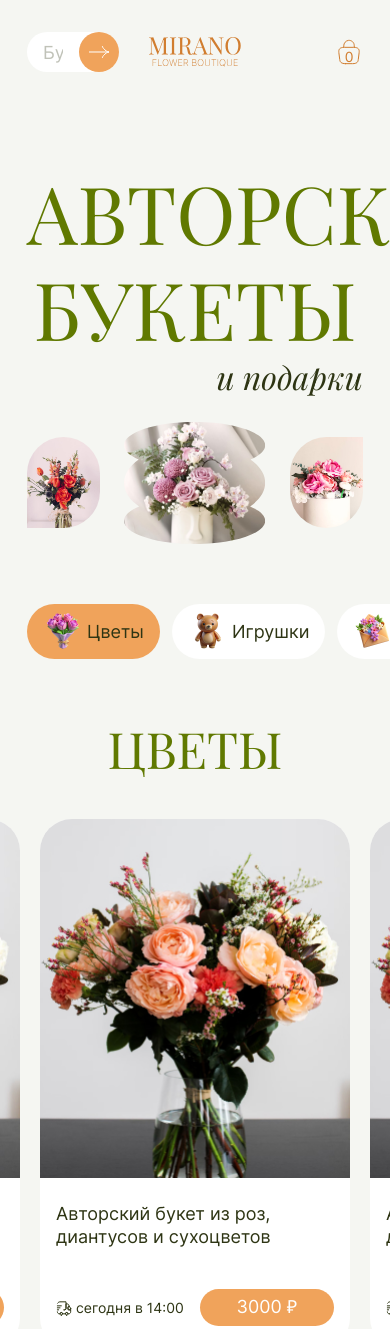
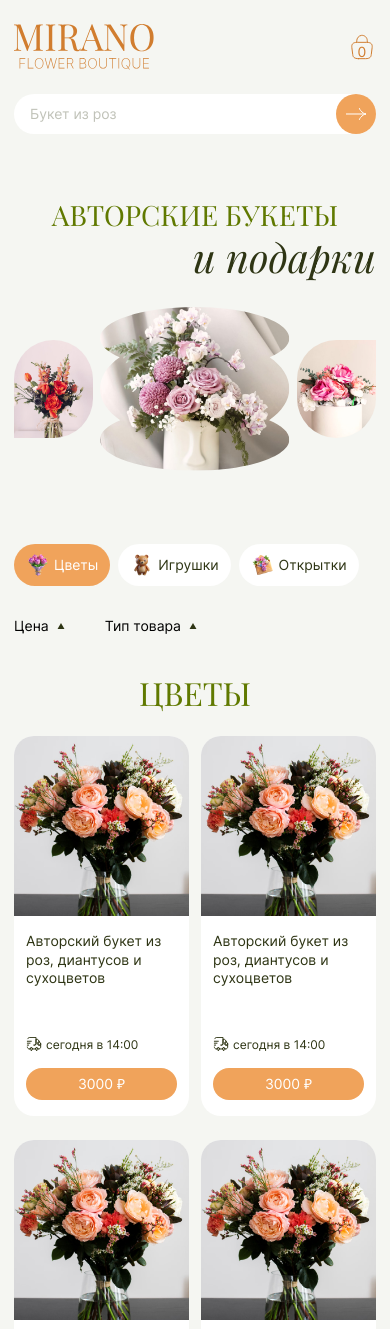
Before and after one commit to i-webtest/mirano, a website built with Vite: page index.html in a window 390 px wide. Shown: the top 1329 px of the page. Built offline with nearby package versions, Linux system fonts and the light colour scheme.

Commit message:
Add: media queries

```diff
--- a/index.html
+++ b/index.html
@@ -112,8 +112,8 @@
             <div class="filter__choices choices">
               <button class="filter__select choices__btn">Цена</button>
 
-              <div class="choices__box">
-                <fieldset class="filter__group">
+              <div class="choices__box filter__choices-box">
+                <fieldset class="filter__price">
                   <input class="filter__input-price" type="text" placeholder="до" />
                   <input class="filter__input-price" type="text" placeholder="от" />
                 </fieldset>
@@ -123,7 +123,7 @@
             <div class="filter__choices choices">
               <button class="filter__select choices__btn">Тип товара</button>
 
-              <div class="choices__box">
+              <div class="choices__box filter__choices-box">
                 <ul class="filter__type-list">
                   <li class="filter__type-item">
                     <button class="filter__type-button">Монобукеты</button>
@@ -163,12 +163,14 @@
                 <div class="card__content">
                   <h3 class="card__title">Авторский букет из роз, диантусов и сухоцветов</h3>
 
+                  <div class="card__footer">
                     <p class="card__date-delivery">сегодня в 14:00</p>
 
                     <button class="card__button">
                       <span class="card__price">3000 ₽</span>
                       <span class="card__button-text">в корзину</span>
                     </button>
+                  </div>
                 </div>
               </article>
             </li>
@@ -180,12 +182,14 @@
                 <div class="card__content">
                   <h3 class="card__title">Авторский букет из роз, диантусов и сухоцветов</h3>
 
+                  <div class="card__footer">
                     <p class="card__date-delivery">сегодня в 14:00</p>
 
                     <button class="card__button">
                       <span class="card__price">3000 ₽</span>
                       <span class="card__button-text">в корзину</span>
                     </button>
+                  </div>
                 </div>
               </article>
             </li>
@@ -197,12 +201,14 @@
                 <div class="card__content">
                   <h3 class="card__title">Авторский букет из роз, диантусов и сухоцветов</h3>
 
+                  <div class="card__footer">
                     <p class="card__date-delivery">сегодня в 14:00</p>
 
                     <button class="card__button">
                       <span class="card__price">3000 ₽</span>
                       <span class="card__button-text">в корзину</span>
                     </button>
+                  </div>
                 </div>
               </article>
             </li>
@@ -214,12 +220,14 @@
                 <div class="card__content">
                   <h3 class="card__title">Авторский букет из роз, диантусов и сухоцветов</h3>
 
+                  <div class="card__footer">
                     <p class="card__date-delivery">сегодня в 14:00</p>
 
                     <button class="card__button">
                       <span class="card__price">3000 ₽</span>
                       <span class="card__button-text">в корзину</span>
                     </button>
+                  </div>
                 </div>
               </article>
             </li>
@@ -231,12 +239,14 @@
                 <div class="card__content">
                   <h3 class="card__title">Авторский букет из роз, диантусов и сухоцветов</h3>
 
+                  <div class="card__footer">
                     <p class="card__date-delivery">сегодня в 14:00</p>
 
                     <button class="card__button">
                       <span class="card__price">3000 ₽</span>
                       <span class="card__button-text">в корзину</span>
                     </button>
+                  </div>
                 </div>
               </article>
             </li>
@@ -246,7 +256,7 @@
 
       <section class="subscribe">
         <div class="container">
-          <h2 class="subscribe__title">Подпишись на рассылку</h2>
+          <h2 class="subscribe__title">Подпишись на&nbsp;рассылку</h2>
 
           <form class="subscribe__form">
             <input class="subscribe__input" type="email" name="email" placeholder="E-mail" />
--- a/src/scss/_base.scss
+++ b/src/scss/_base.scss
@@ -1,4 +1,5 @@
 @use './variables' as *;
+@use './media' as *;
 
 :root {
   position: relative;
@@ -27,6 +28,10 @@ body {
   line-height: 1.3;
   color: $dark;
   background-color: $bg;
+
+  @include mobile {
+    font-size: 14px;
+  }
 }
 
 img,
@@ -80,4 +85,12 @@ iframe {
   max-width: 1354px;
   padding: 0 27px;
   margin: 0 auto;
+
+  @include tablet {
+    max-width: 694px;
+  }
+
+  @include mobile {
+    padding: 0 14px;
+  }
 }
--- /dev/null
+++ b/src/scss/_media.scss
@@ -0,0 +1,21 @@
+$laptop: 1024px;
+$tablet: 768px;
+$mobile: 520px;
+
+@mixin laptop {
+  @media (max-width: $laptop) {
+    @content;
+  }
+}
+
+@mixin tablet {
+  @media (max-width: $tablet) {
+    @content;
+  }
+}
+
+@mixin mobile {
+  @media (max-width: $mobile) {
+    @content;
+  }
+}
--- a/src/scss/_variables.scss
+++ b/src/scss/_variables.scss
@@ -9,3 +9,11 @@ $pattern: #f4f8eb;
 
 $font-family: 'Inter', sans-serif;
 $second-family: 'Playfair Display', sans-serif;
+
+@mixin responsive-font-size($min-size, $max-size, $min-screen, $max-screen) {
+  font-size: clamp(
+    #{$min-size}px,
+    calc(#{$min-size}px + (#{$max-size - $min-size} * ((100vw - #{$min-screen}px) / ($max-screen - $min-screen)))),
+    #{$max-size}px
+  );
+}
--- a/src/scss/modules/card.scss
+++ b/src/scss/modules/card.scss
@@ -1,4 +1,5 @@
 @use '../variables' as *;
+@use '../media' as *;
 
 .card {
   display: flex;
@@ -9,29 +10,54 @@
   border-radius: 32px;
   overflow: hidden;
 
+  @include mobile {
+    min-height: 380px;
+    border-radius: 20px;
+  }
+
   &__image {
     width: 100%;
     height: 359px;
     object-fit: cover;
+
+    @include mobile {
+      height: 180px;
+    }
   }
 
   &__content {
-    display: grid;
-    grid-template-rows: 1fr min-content;
-    grid-template-columns: max-content 1fr;
+    display: flex;
+    flex-direction: column;
     flex-grow: 1;
+    gap: 16px;
+    padding: 24px 16px;
+
+    @include mobile {
+      gap: 12px;
+      padding: 16px 12px;
+    }
+  }
+
+  &__title {
+    flex-grow: 1;
+    font-weight: 400;
+    font-size: 18px;
+
+    @include mobile {
+      font-size: 14px;
+    }
+  }
+
+  &__footer {
+    display: flex;
     justify-content: space-between;
     align-items: center;
     gap: 16px;
-    padding: 24px 16px;
-  }
 
-  &__title {
-    grid-column: 1 / -1;
-    align-self: start;
-    font-weight: 400;
-    font-size: 18px;
-    margin-bottom: 16px;
+    @include mobile {
+      flex-direction: column;
+      align-items: stretch;
+    }
   }
 
   &__date-delivery {
@@ -41,6 +67,10 @@
     background-repeat: no-repeat;
     background-position: left bottom;
     padding-left: 20px;
+
+    @include mobile {
+      font-size: 12px;
+    }
   }
 
   &__button {
--- a/src/scss/modules/filter.scss
+++ b/src/scss/modules/filter.scss
@@ -1,22 +1,33 @@
 @use '../variables' as *;
+@use '../media' as *;
 
 .filter {
   &__container {
     display: flex;
+    flex-wrap: wrap;
     justify-content: space-between;
     align-items: center;
-    gap: 30px;
+    gap: 32px;
   }
 
   &__group {
     display: flex;
+    flex-wrap: wrap;
     gap: 12px;
     border: 0;
     padding: 0;
     margin: 0;
 
+    @include mobile {
+      gap: 8px;
+    }
+
     &_choices {
       gap: 64px;
+
+      @include mobile {
+        gap: 40px;
+      }
     }
   }
 
@@ -26,6 +37,8 @@
   }
 
   &__label {
+    display: flex;
+    align-items: center;
     font-family: $font-family;
     color: $dark;
     background-color: $white;
@@ -33,10 +46,15 @@
     background-size: 40px;
     background-repeat: no-repeat;
     border-radius: 300px;
-    // border: 1px solid transparent;
     cursor: pointer;
     padding: 16px;
     padding-left: 60px;
+
+    @include mobile {
+      background-position: center left 12px;
+      background-size: 24px;
+      padding: 12px 12px 12px 40px;
+    }
 
     &_flowers {
       background-image: url('/img/flowers.png');
@@ -62,6 +80,7 @@
   }
 
   &__radio:checked + &__label {
+    color: $white;
     background-color: $light-orange;
   }
 
@@ -81,6 +100,12 @@
     }
   }
 
+  &__choices-box {
+  }
+
+  &__price {
+  }
+
   &__input-price {
   }
 
--- a/src/scss/modules/footer.scss
+++ b/src/scss/modules/footer.scss
@@ -1,17 +1,26 @@
 @use '../variables' as *;
+@use '../media' as *;
 
 .footer {
   background: $footer url('/img/figure.svg') no-repeat;
   background-position: bottom;
-  background-size: contain;
+  background-size: 100%;
   border-radius: 32px 32px 0 0;
   padding: 80px 0;
+
+  @include tablet {
+    padding: 60px 0;
+  }
 
   &__container {
     display: flex;
     flex-direction: column;
     align-items: center;
     gap: 60px;
+
+    @include tablet {
+      gap: 40px;
+    }
   }
 
   &__logo {
@@ -25,7 +34,7 @@
 
   &__mail {
     display: inline-block;
-    margin-bottom: 12px;
+    margin-bottom: 16px;
   }
 
   &__social-list {
--- a/src/scss/modules/goods.scss
+++ b/src/scss/modules/goods.scss
@@ -1,7 +1,12 @@
 @use '../variables' as *;
+@use '../media' as *;
 
 .goods {
   padding: 60px 0;
+
+  @include tablet {
+    padding: 40px 0 50px;
+  }
 
   &__title {
     font-family: $second-family;
@@ -12,13 +17,25 @@
     text-align: center;
     color: $green;
     margin-bottom: 40px;
+
+    @include tablet {
+      font-size: 32px;
+      margin-bottom: 24px;
+    }
   }
 
   &__list {
     display: grid;
-    grid-template-columns: repeat(3, 310px);
+    grid-template-columns: repeat(auto-fit, 310px);
     justify-content: center;
     gap: 24px 20px;
+    max-width: 970px;
+    margin: 0 auto;
+
+    @include mobile {
+      grid-template-columns: repeat(2, minmax(140px, 1fr));
+      column-gap: 12px;
+    }
   }
 
   &__item {
--- a/src/scss/modules/header.scss
+++ b/src/scss/modules/header.scss
@@ -1,7 +1,12 @@
 @use '../variables' as *;
+@use '../media' as *;
 
 .header {
   padding: 32px 0;
+
+  @include mobile {
+    padding: 24px 0;
+  }
 
   &__container {
     display: grid;
@@ -9,6 +14,19 @@
     align-items: center;
     justify-content: space-between;
     gap: 30px;
+
+    @include tablet {
+      grid-template-areas:
+        '. logo cart'
+        'form form form';
+    }
+
+    @include mobile {
+      grid-template-areas:
+        'logo logo cart'
+        'form form form';
+      gap: 24px;
+    }
   }
 
   &__form {
@@ -16,6 +34,15 @@
     max-width: 420px;
     width: 100%;
     height: 40px;
+
+    @include laptop {
+      max-width: 302px;
+    }
+
+    @include tablet {
+      grid-area: form;
+      max-width: 100%;
+    }
   }
 
   &__input {
@@ -50,6 +77,16 @@
 
   &__logo {
     justify-self: center;
+    width: 200px;
+
+    @include tablet {
+      grid-area: logo;
+    }
+
+    @include mobile {
+      justify-self: start;
+      width: 140px;
+    }
   }
 
   &__cart-button {
@@ -64,5 +101,9 @@
     line-height: 1.3;
     text-align: center;
     color: $orange;
+
+    @include tablet {
+      grid-area: cart;
+    }
   }
 }
--- a/src/scss/modules/hero.scss
+++ b/src/scss/modules/hero.scss
@@ -1,7 +1,16 @@
 @use '../variables' as *;
+@use '../media' as *;
 
 .hero {
   padding: 60px 0;
+
+  @include tablet {
+    padding: 40px 0;
+  }
+
+  @include mobile {
+    padding: 40px 0 73px;
+  }
 
   &__head-group {
     margin-bottom: 24px;
@@ -10,11 +19,20 @@
   &__title {
     font-family: $second-family;
     font-weight: 400;
-    font-size: clamp(80px, calc(80px + (40 * ((100vw - 1024px) / (1440 - 1024)))), 120px);
+    // font-size: clamp(80px, calc(80px + (40 * ((100vw - 1024px) / (1440 - 1024)))), 120px);
+    @include responsive-font-size(80, 120, 1024, 1440);
     line-height: 1.2;
     text-transform: uppercase;
     text-align: center;
     color: $green;
+
+    @include laptop {
+      @include responsive-font-size(58, 80, 768, 1024);
+    }
+
+    @include tablet {
+      @include responsive-font-size(40, 58, 320, 768);
+    }
   }
 
   &__subtitle {
@@ -22,22 +40,32 @@
     font-style: italic;
     font-weight: 400;
     font-size: 40px;
-    font-size: clamp(32px, calc(32px + (8 * ((100vw - 1024px) / (1440 - 1024)))), 40px);
+    // font-size: clamp(32px, calc(32px + (8 * ((100vw - 1024px) / (1440 - 1024)))), 40px);
+    @include responsive-font-size(32, 40, 1024, 1440);
     line-height: 1.3;
     text-align: right;
     color: $dark;
+
+    @include laptop {
+      @include responsive-font-size(24, 32, 768, 1024);
+    }
+
+    @include tablet {
+      @include responsive-font-size(18, 24, 320, 768);
+    }
   }
 
   &__group-image {
     display: flex;
     justify-content: space-between;
     align-items: center;
-    gap: 24px;
+    gap: calc(24 / 1300 * 100%);
   }
 
   &__image {
-    object-fit: contain;
+    object-fit: cover;
     width: calc(284 / 1300 * 100%);
+    aspect-ratio: 284 / 352;
 
     &_left {
       border-radius: 400px 400px 400px 0;
@@ -45,6 +73,7 @@
 
     &_center {
       width: calc(680 / 1300 * 100%);
+      aspect-ratio: 680 / 588;
     }
 
     &_right {
--- a/src/scss/modules/subscribe.scss
+++ b/src/scss/modules/subscribe.scss
@@ -1,7 +1,12 @@
 @use '../variables' as *;
+@use '../media' as *;
 
 .subscribe {
   padding: 80px 0 140px;
+
+  @include tablet {
+    padding: 50px 0 100px;
+  }
 
   &__title {
     font-family: $second-family;
@@ -12,6 +17,11 @@
     text-align: center;
     color: $green;
     margin-bottom: 40px;
+
+    @include tablet {
+      font-size: 32px;
+      margin-bottom: 24px;
+    }
   }
 
   &__form {
```
Lines whose indentation alone changed are shown as unchanged.
